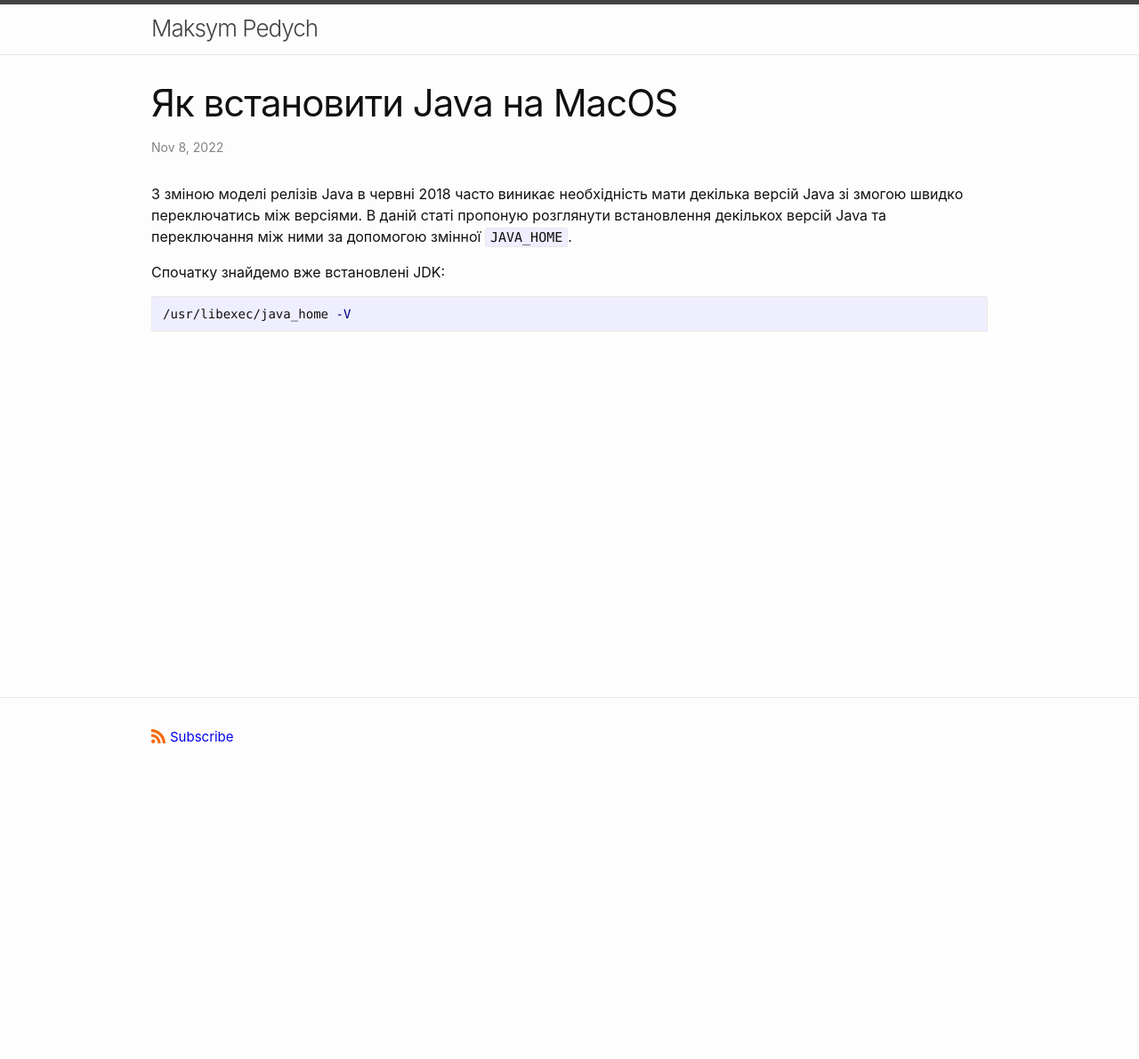
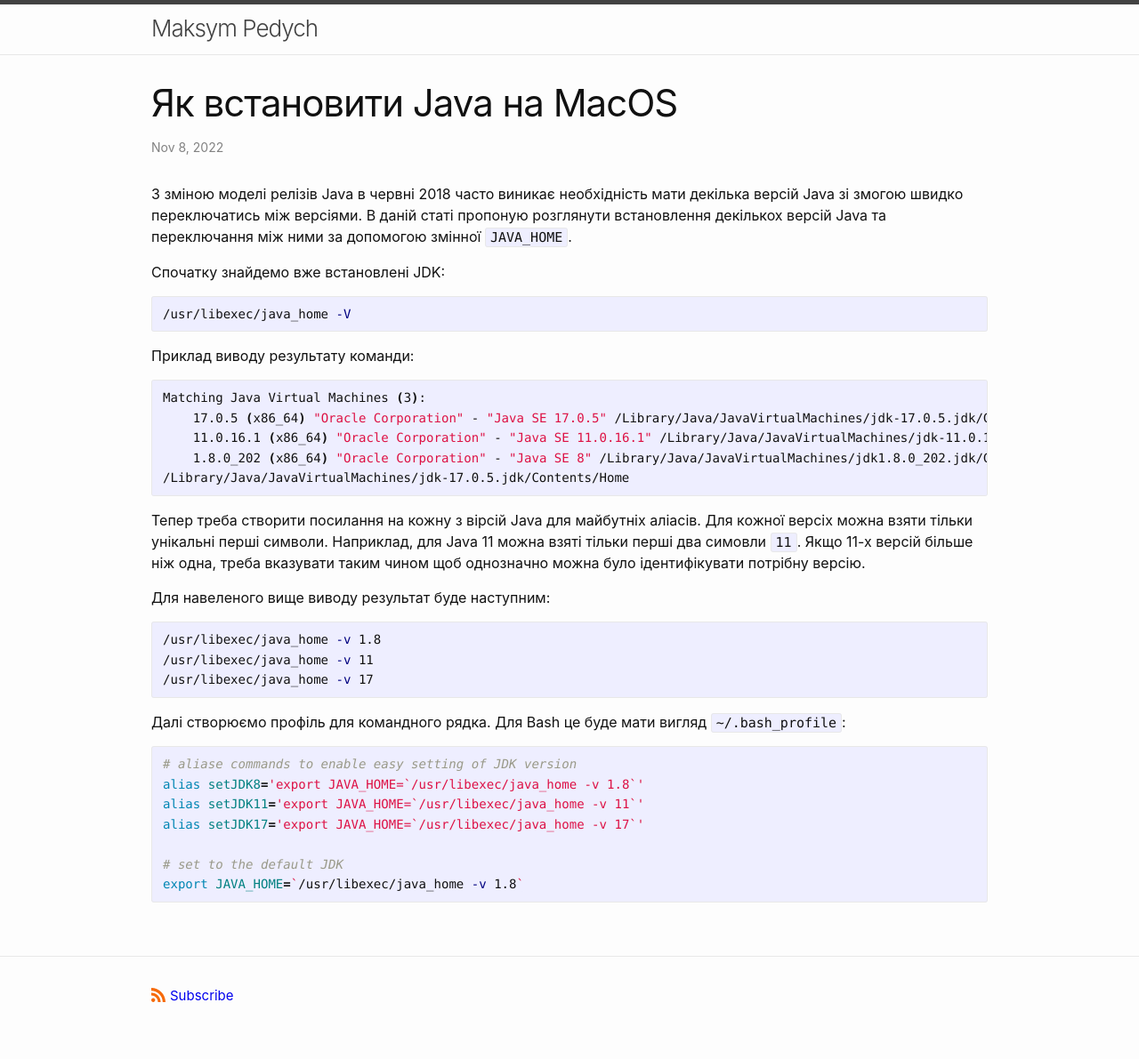
Before and after one commit to mpedych/mpedych.github.io, a Jekyll site: the page built from _posts/2022-11-08-install-java-on-macos.md, in a window 1280 px wide. Shown: the whole page at 89% size. Built offline with Jekyll 4.4.1, drawn with Linux system fonts in a browser that asks for light colours; comment, search, counter and statistics services are not loaded; before the commit the page ends 900 px from its top, so only the background shows below that.

Commit message:
Update 2022-11-08-install-java-on-macos.md

````diff
--- a/_posts/2022-11-08-install-java-on-macos.md
+++ b/_posts/2022-11-08-install-java-on-macos.md
@@ -7,7 +7,35 @@ categories: misc
 З зміною моделі релізів Java в червні 2018 часто виникає необхідність мати декілька версій Java зі змогою швидко переключатись між версіями. В даній статі пропоную розглянути встановлення декількох версій Java та переключання між ними за допомогою змінної `JAVA_HOME`.
 
 Спочатку знайдемо вже встановлені JDK:
-
 ``` shell
 /usr/libexec/java_home -V
 ```
+
+Приклад виводу результату команди:
+``` shell
+Matching Java Virtual Machines (3):
+    17.0.5 (x86_64) "Oracle Corporation" - "Java SE 17.0.5" /Library/Java/JavaVirtualMachines/jdk-17.0.5.jdk/Contents/Home
+    11.0.16.1 (x86_64) "Oracle Corporation" - "Java SE 11.0.16.1" /Library/Java/JavaVirtualMachines/jdk-11.0.16.1.jdk/Contents/Home
+    1.8.0_202 (x86_64) "Oracle Corporation" - "Java SE 8" /Library/Java/JavaVirtualMachines/jdk1.8.0_202.jdk/Contents/Home
+/Library/Java/JavaVirtualMachines/jdk-17.0.5.jdk/Contents/Home
+```
+
+Тепер треба створити посилання на кожну з вірсій Java для майбутніх аліасів. Для кожної версіх можна взяти тільки унікальні перші символи. Наприклад, для Java 11 можна взяті тільки перші два симовли `11`. Якщо 11-х версій більше ніж одна, треба вказувати таким чином щоб однозначно можна було ідентифікувати потрібну версію.
+
+Для навеленого вище виводу результат буде наступним:
+``` shell
+/usr/libexec/java_home -v 1.8
+/usr/libexec/java_home -v 11
+/usr/libexec/java_home -v 17
+```
+
+Далі створюємо профіль для командного рядка. Для Bash це буде мати вигляд `~/.bash_profile`:
+``` shell
+# aliase commands to enable easy setting of JDK version
+alias setJDK8='export JAVA_HOME=`/usr/libexec/java_home -v 1.8`'
+alias setJDK11='export JAVA_HOME=`/usr/libexec/java_home -v 11`'
+alias setJDK17='export JAVA_HOME=`/usr/libexec/java_home -v 17`'
+
+# set to the default JDK
+export JAVA_HOME=`/usr/libexec/java_home -v 1.8`
+```
````
